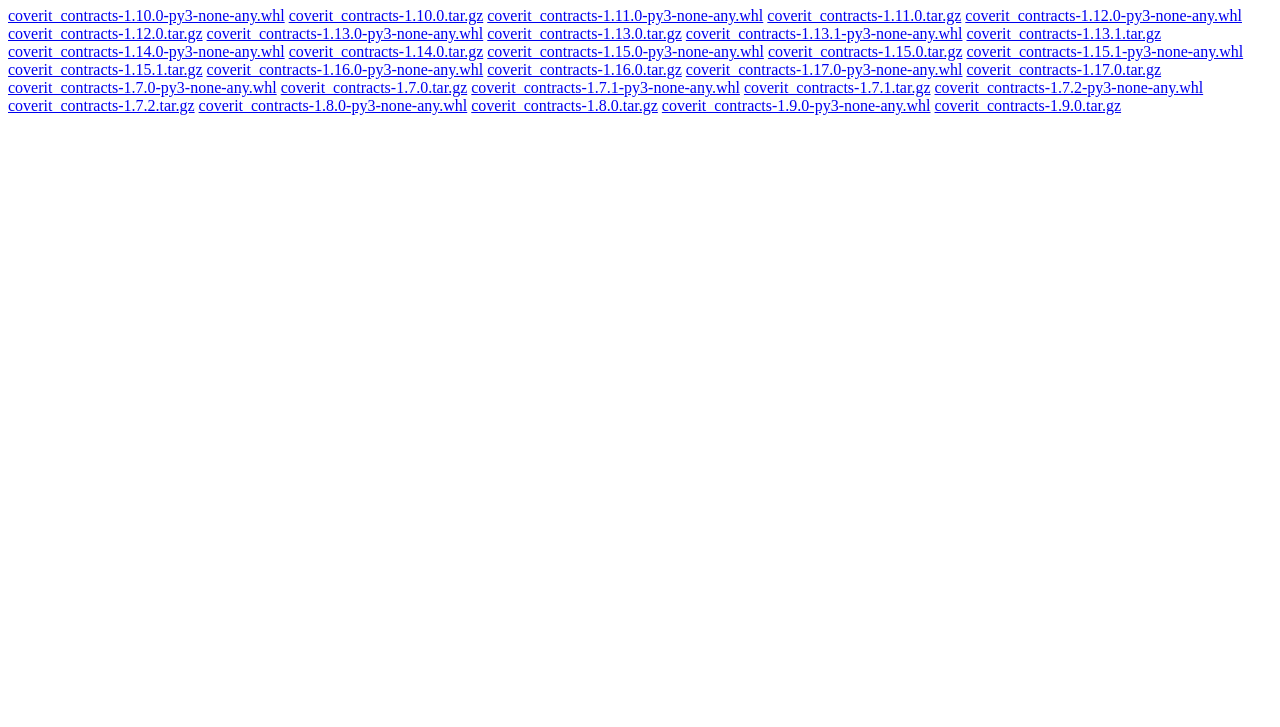
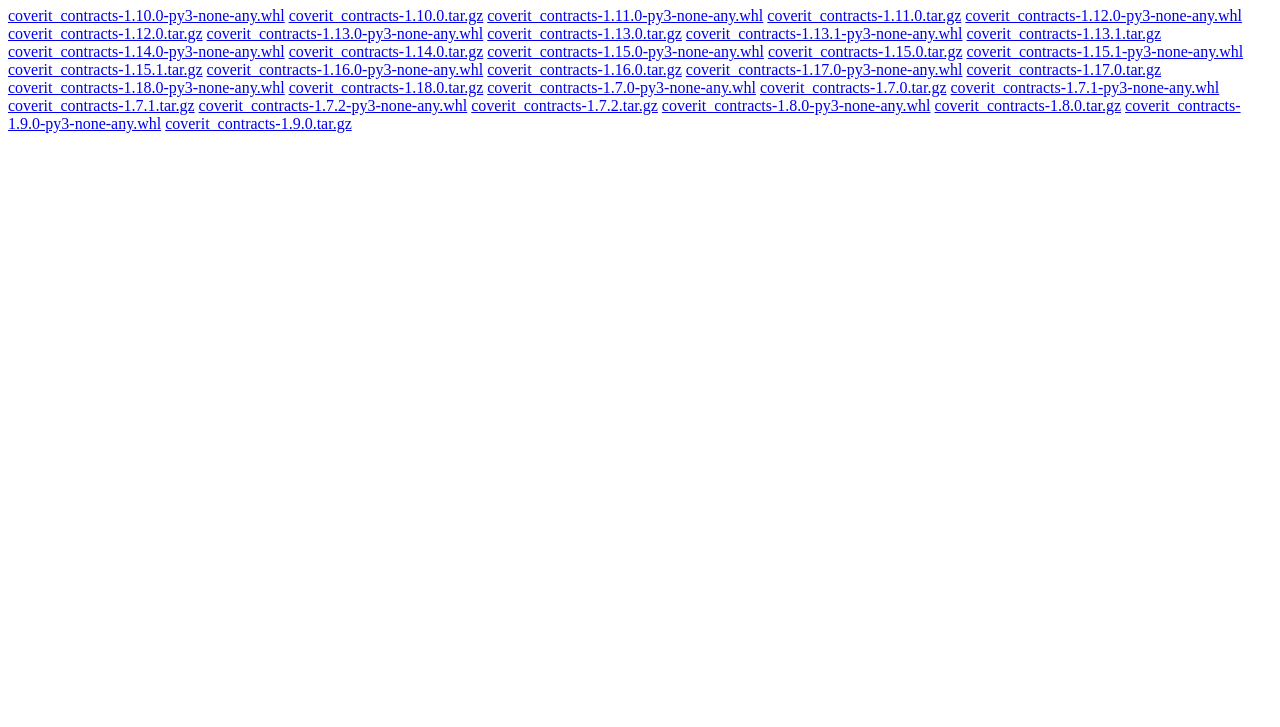
Before and after one commit to CoveritLabs/coverit-contracts, a plain HTML site: page simple/coverit-contracts/index.html in a window 1280 px wide. Shown: the part 73-800 px from the top of the page. Drawn offline with Linux system fonts and the light colour scheme.

Commit message:
chore: publish python v1.18.0

```diff
--- a/simple/coverit-contracts/index.html
+++ b/simple/coverit-contracts/index.html
@@ -22,6 +22,8 @@
     <a href="https://coveritlabs.github.io/coverit-contracts/packages/coverit_contracts-1.16.0.tar.gz">coverit_contracts-1.16.0.tar.gz</a>
     <a href="https://coveritlabs.github.io/coverit-contracts/packages/coverit_contracts-1.17.0-py3-none-any.whl">coverit_contracts-1.17.0-py3-none-any.whl</a>
     <a href="https://coveritlabs.github.io/coverit-contracts/packages/coverit_contracts-1.17.0.tar.gz">coverit_contracts-1.17.0.tar.gz</a>
+    <a href="https://coveritlabs.github.io/coverit-contracts/packages/coverit_contracts-1.18.0-py3-none-any.whl">coverit_contracts-1.18.0-py3-none-any.whl</a>
+    <a href="https://coveritlabs.github.io/coverit-contracts/packages/coverit_contracts-1.18.0.tar.gz">coverit_contracts-1.18.0.tar.gz</a>
     <a href="https://coveritlabs.github.io/coverit-contracts/packages/coverit_contracts-1.7.0-py3-none-any.whl">coverit_contracts-1.7.0-py3-none-any.whl</a>
     <a href="https://coveritlabs.github.io/coverit-contracts/packages/coverit_contracts-1.7.0.tar.gz">coverit_contracts-1.7.0.tar.gz</a>
     <a href="https://coveritlabs.github.io/coverit-contracts/packages/coverit_contracts-1.7.1-py3-none-any.whl">coverit_contracts-1.7.1-py3-none-any.whl</a>
```
Also changed, not shown: 2 other files.
